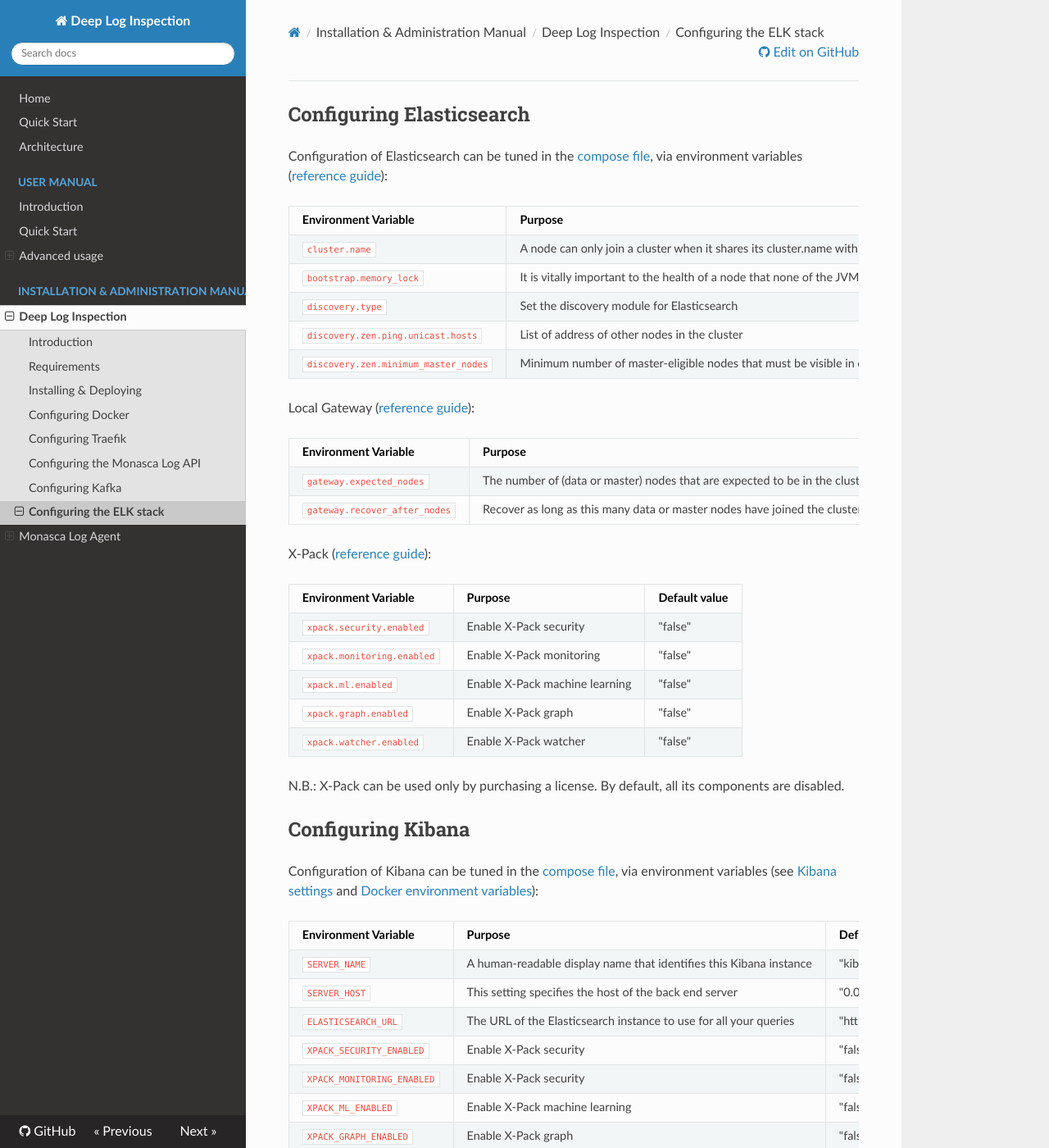
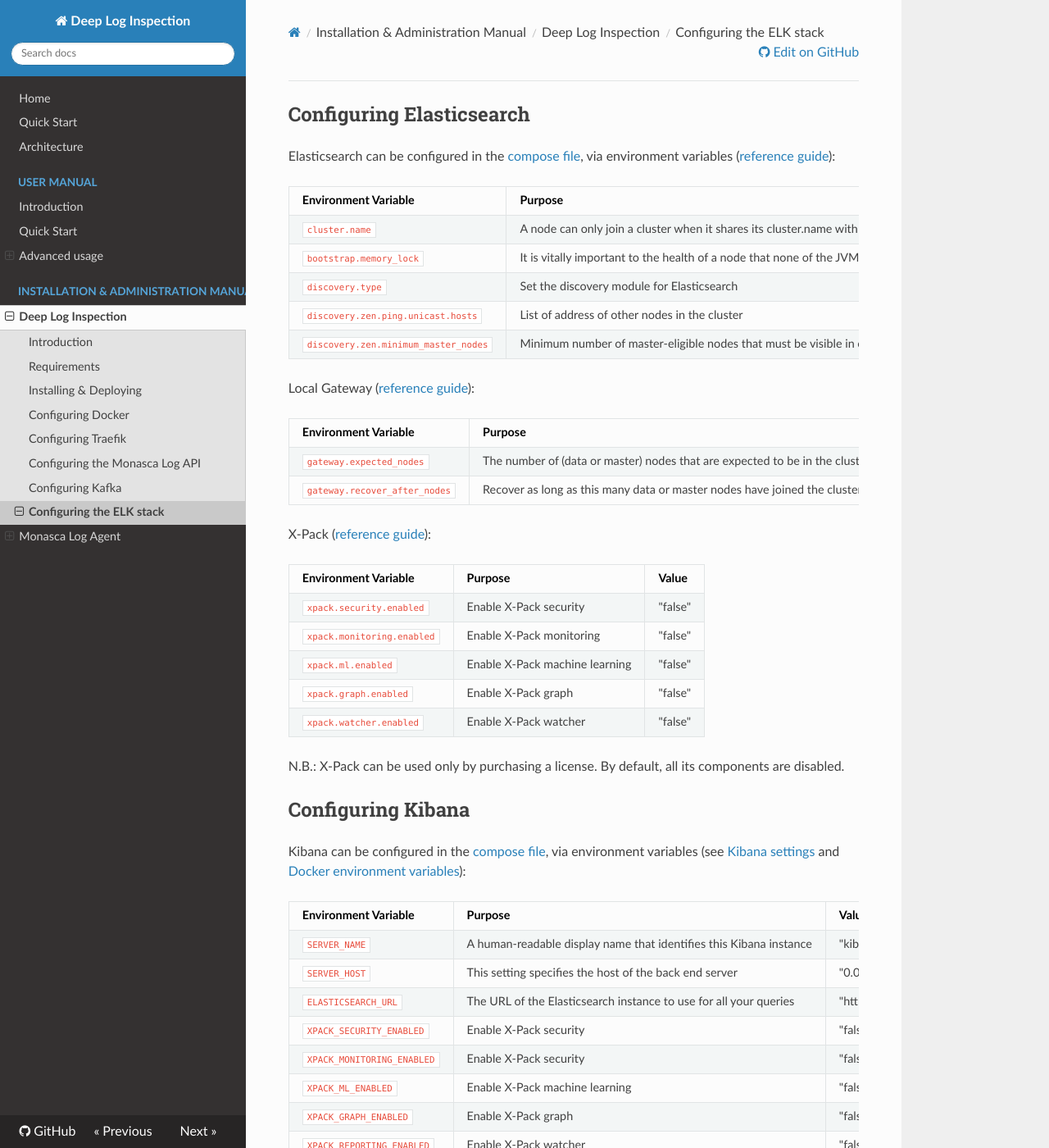
Before and after one commit to martel-innovate/deep-log-inspection, an MkDocs documentation site: the page built from doc/install/elk.md, in a window 1280 px wide and 1400 px high. Shown: the whole window at 82% size. Built offline with MkDocs 1.6.1, drawn with Linux system fonts in a browser that asks for light colours; nearby versions of some CDN libraries; old or Windows-style settings are respelled for this version of MkDocs.

Commit message:
a few corrections

```diff
--- a/doc/install/elk.md
+++ b/doc/install/elk.md
@@ -1,7 +1,7 @@
 ## Configuring Elasticsearch
-Configuration of Elasticsearch can be tuned in the [compose file](../../log-server/docker-compose.yml), via environment variables ([reference guide](https://www.elastic.co/guide/en/elasticsearch/reference/5.4/important-settings.html)):
+Elasticsearch can be configured in the [compose file](../../log-server/docker-compose.yml), via environment variables ([reference guide](https://www.elastic.co/guide/en/elasticsearch/reference/5.4/important-settings.html)):
 
-| Environment Variable | Purpose | Default value |
+| Environment Variable | Purpose | Value |
 | --- | --- | --- |
 | `cluster.name` | A node can only join a cluster when it shares its cluster.name with all the other nodes in the cluster | "deeplog" |
 | `bootstrap.memory_lock` | It is vitally important to the health of a node that none of the JVM is ever swapped out to disk |"true" (swapping is disabled) |
@@ -11,14 +11,14 @@ Configuration of Elasticsearch can be tuned in the [compose file](../../log-serv
 
 Local Gateway ([reference guide](https://www.elastic.co/guide/en/elasticsearch/reference/5.4/modules-gateway.html)):
 
-| Environment Variable | Purpose | Default value |
+| Environment Variable | Purpose | Value |
 | --- | --- | --- |
 | `gateway.expected_nodes` | The number of (data or master) nodes that are expected to be in the cluster | 3 |
 | `gateway.recover_after_nodes` | Recover as long as this many data or master nodes have joined the cluster | 2 |
 
 X-Pack ([reference guide](https://www.elastic.co/guide/en/x-pack/5.4/index.html)):
 
-| Environment Variable | Purpose | Default value |
+| Environment Variable | Purpose | Value |
 | --- | --- | --- |
 | `xpack.security.enabled` | Enable X-Pack security | "false" |
 | `xpack.monitoring.enabled` | Enable X-Pack monitoring | "false" |
@@ -29,9 +29,9 @@ X-Pack ([reference guide](https://www.elastic.co/guide/en/x-pack/5.4/index.html)
 N.B.: X-Pack can be used only by purchasing a license. By default, all its components are disabled.
 
 ## Configuring Kibana
-Configuration of Kibana can be tuned in the [compose file](../../log-server/docker-compose.yml), via environment variables (see [Kibana settings](https://www.elastic.co/guide/en/kibana/5.4/settings.html) and [Docker environment variables](https://www.elastic.co/guide/en/kibana/5.4/_configuring_kibana_on_docker.html)):
+Kibana can be configured in the [compose file](../../log-server/docker-compose.yml), via environment variables (see [Kibana settings](https://www.elastic.co/guide/en/kibana/5.4/settings.html) and [Docker environment variables](https://www.elastic.co/guide/en/kibana/5.4/_configuring_kibana_on_docker.html)):
 
-| Environment Variable | Purpose | Default value |
+| Environment Variable | Purpose | Value |
 | --- | --- | --- |
 | `SERVER_NAME` | A human-readable display name that identifies this Kibana instance | "kibana" |
 | `SERVER_HOST` | This setting specifies the host of the back end server | "0.0.0.0" |
```
